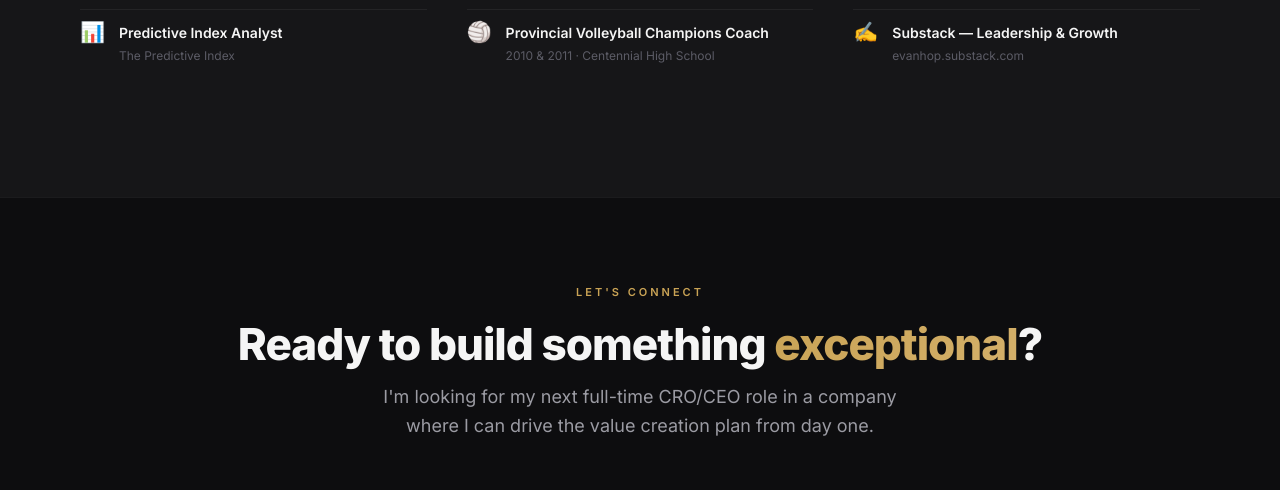
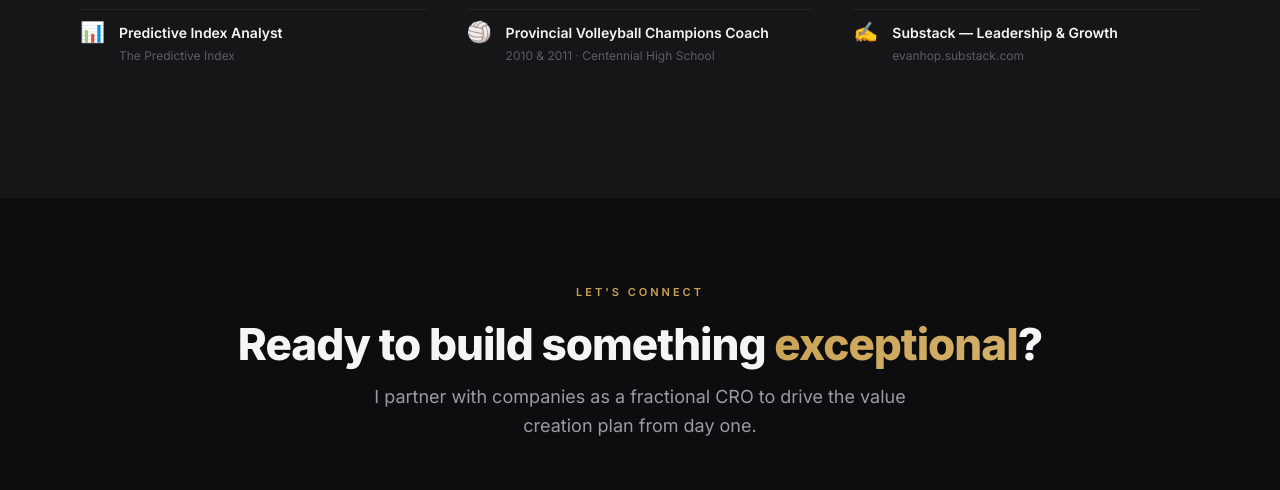
Before and after one commit to etacCAD/evan-hopkins-resume, a website: page public/index.html in a window 1280 px wide. Shown: the part 7278-7768 px from the top of the page. Drawn offline with nearby package versions, Linux system fonts and the light colour scheme; a web font is replaced by a local one.

Commit message:
CTA: fractional CRO positioning instead of full-time

```diff
--- a/public/index.html
+++ b/public/index.html
@@ -523,7 +523,7 @@
                 <div class="section-header">
                     <span class="section-label reveal">Let's Connect</span>
                     <h2 class="section-title reveal reveal-delay-1">Ready to build something <span class="text-gradient">exceptional</span>?</h2>
-                    <p class="section-subtitle reveal reveal-delay-2">I'm looking for my next full-time CRO/CEO role in a company where I can drive the value creation plan from day one.</p>
+                    <p class="section-subtitle reveal reveal-delay-2">I partner with companies as a fractional CRO to drive the value creation plan from day one.</p>
                 </div>
                 <div class="contact-methods reveal reveal-delay-3">
                     <a href="tel:512-466-3938" class="contact-card">
```
